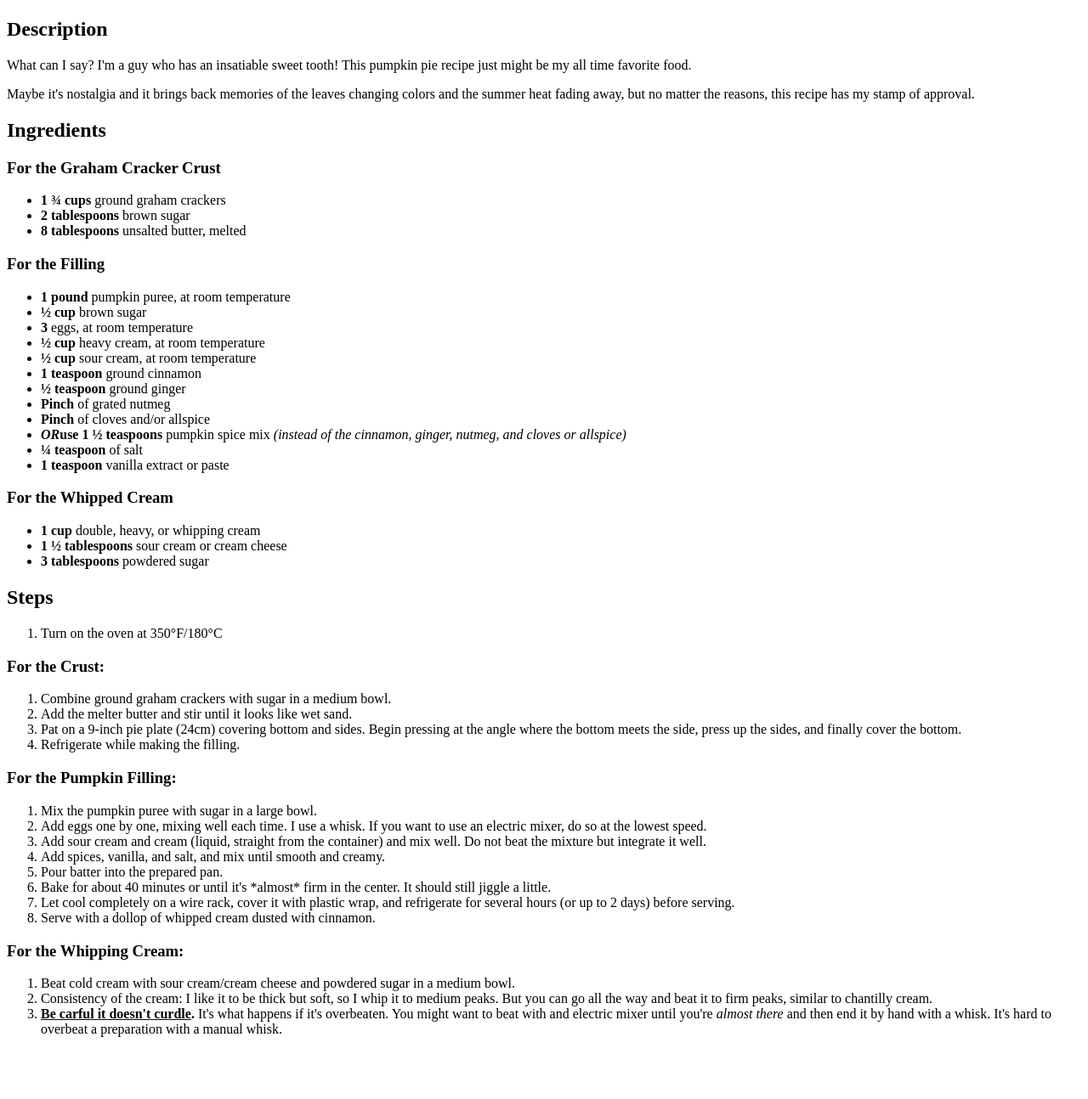
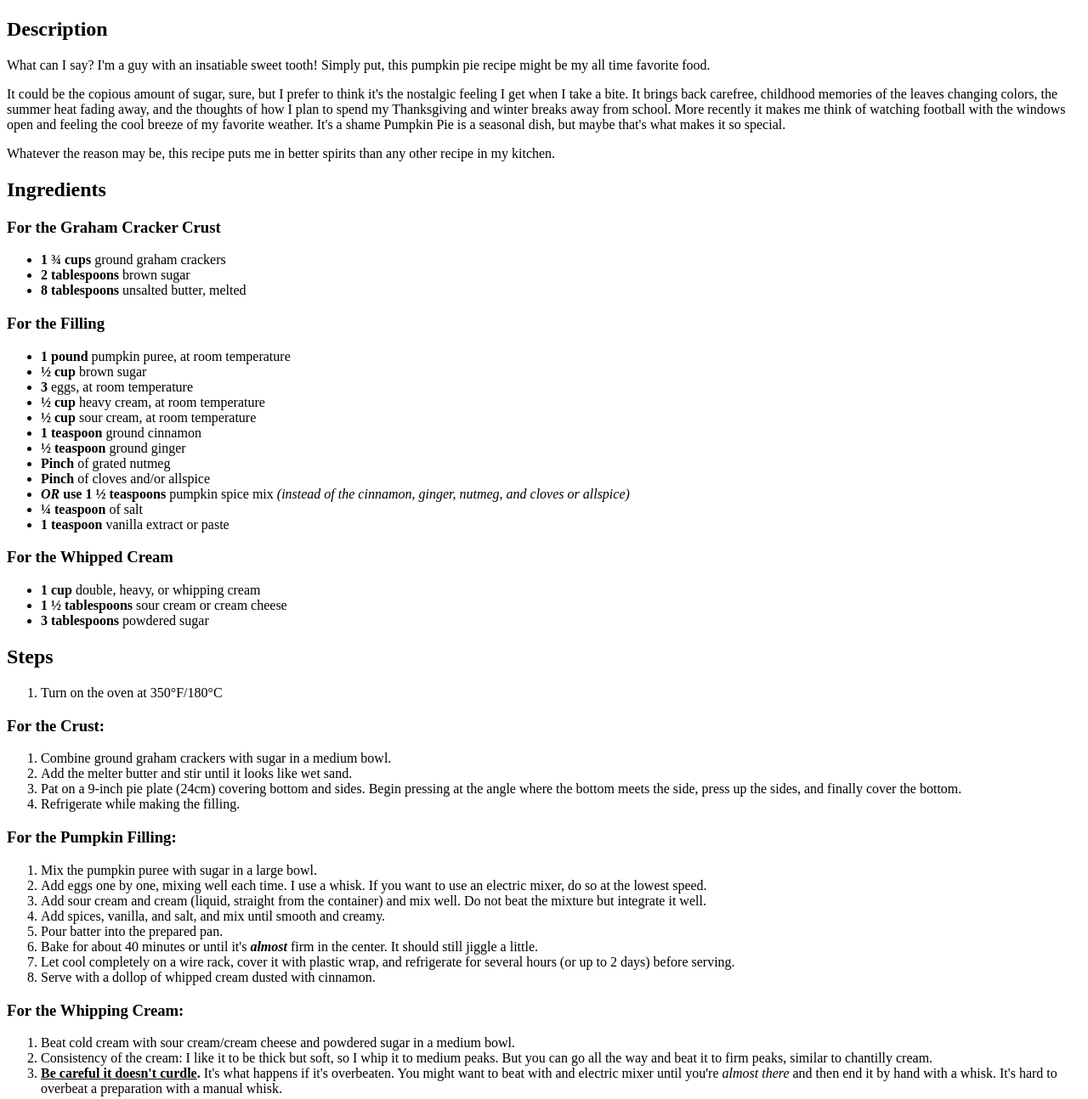
Before and after one commit to PRich57/odin-recipes, a plain HTML site: page recipes/pumpkin-pie.html in a window 1280 px wide. Shown: the part 383-1677 px from the top of the page at 85% size. Before the commit the page ends 1620 px from the top, so only its background shows below. Drawn offline with Linux system fonts and the light colour scheme.

Commit message:
Update pumpkin-pie.html

```diff
--- a/recipes/pumpkin-pie.html
+++ b/recipes/pumpkin-pie.html
@@ -10,8 +10,11 @@
             <img src="https://vintagekitchennotes.com/wp-content/uploads/2020/10/Pumpkin-Pie-slice-with-cream.jpeg">
 
             <h2>Description</h2>
-            <p>What can I say? I'm a guy who has an insatiable sweet tooth! This pumpkin pie recipe just might be my all time favorite food.</p>
-            <p>Maybe it's nostalgia and it brings back memories of the leaves changing colors and the summer heat fading away, but no matter the reasons, this recipe has my stamp of approval.</p>
+            <p>What can I say? I'm a guy with an insatiable sweet tooth! Simply put, this pumpkin pie recipe might be my all time favorite food.</p>
+            <p>It could be the copious amount of sugar, sure, but I prefer to think it's the nostalgic feeling I get when I take a bite. It brings back carefree, childhood
+                memories of the leaves changing colors, the summer heat fading away, and the thoughts of how I plan to spend my Thanksgiving and winter breaks away from school. More
+            recently it makes me think of watching football with the windows open and feeling the cool breeze of my favorite weather. It's a shame Pumpkin Pie is a seasonal dish, but maybe that's what makes it so special.</p>
+            <p>Whatever the reason may be, this recipe puts me in better spirits than any other recipe in my kitchen.</p>
 
             <h2>Ingredients</h2>
 
@@ -33,7 +36,7 @@
                 <li><b>&frac12; teaspoon</b> ground ginger</li>
                 <li><b>Pinch</b> of grated nutmeg</li>
                 <li><b>Pinch</b> of cloves and/or allspice</li>
-                <li><b><em>OR</em>use 1 &frac12; teaspoons</b> pumpkin spice mix <em>(instead of the cinnamon, ginger, nutmeg, and cloves or allspice)</em></li>
+                <li><b><em>OR</em> use 1 &frac12; teaspoons</b> pumpkin spice mix <em>(instead of the cinnamon, ginger, nutmeg, and cloves or allspice)</em></li>
                 <li><b>&frac14; teaspoon</b> of salt</li>
                 <li><b>1 teaspoon</b> vanilla extract or paste</li>
             </ul>
@@ -63,7 +66,7 @@
                 <li>Add sour cream and cream (liquid, straight from the container) and mix well. Do not beat the mixture but integrate it well.</li>
                 <li>Add spices, vanilla, and salt, and mix until smooth and creamy.</li>
                 <li>Pour batter into the prepared pan.</li>
-                <li>Bake for about 40 minutes or until it's *almost* firm in the center. It should still jiggle a little.</li>
+                <li>Bake for about 40 minutes or until it's <b><em>almost</em></b> firm in the center. It should still jiggle a little.</li>
                 <li>Let cool completely on a wire rack, cover it with plastic wrap, and refrigerate for several hours (or up to 2 days) before serving.</li>
                 <li>Serve with a dollop of whipped cream dusted with cinnamon.</li>
             </ol>
@@ -71,7 +74,7 @@
             <ol>
                 <li>Beat cold cream with sour cream/cream cheese and powdered sugar in a medium bowl.</li>
                 <li>Consistency of the cream: I like it to be thick but soft, so I whip it to medium peaks. But you can go all the way and beat it to firm peaks, similar to chantilly cream.</li>
-                <li><b><u>Be carful it doesn't curdle</u>.</b> It's what happens if it's overbeaten. You might want to beat with and electric mixer until you're <em>almost there</em> and then end it by hand with a whisk. It's hard to overbeat a preparation with a manual whisk.</li>
+                <li><b><u>Be careful it doesn't curdle</u>.</b> It's what happens if it's overbeaten. You might want to beat with and electric mixer until you're <em>almost there</em> and then end it by hand with a whisk. It's hard to overbeat a preparation with a manual whisk.</li>
             </ol>
         </body>
     </html>
```
